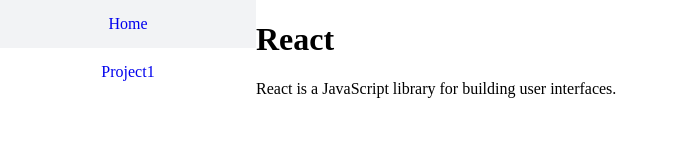
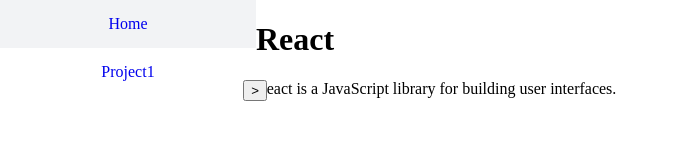
Before and after one commit to heron-he/baseReact50Projects, a React (Vite) app: page / in a window 1280 px wide. Shown: the top 160 px of the page, without its empty margins (0-679 px from the left). Built offline with nearby package versions, Linux system fonts and the light colour scheme.

Commit message:
feat: button of navigation

```diff
--- a/src/components/sidebar/index.tsx
+++ b/src/components/sidebar/index.tsx
@@ -2,8 +2,12 @@
 import {NavLink} from "react-router-dom";
 import styled from "styled-components";
 
-const sidebar = () => {
-    console.log(RouteList)
+interface sidebarProps {
+    isReduce: boolean,
+    switchShow: () => any
+}
+
+const sidebar = ({ isReduce, switchShow }: sidebarProps) => {
     const navigateList = RouteList.filter(item => item.name).map((item) => {
             const {name, path} = item
             return (
@@ -13,11 +17,19 @@
     )
     return (
         <div>
-            {navigateList.map((item, index) => (
-                <SidebarItemStyle key={index}>
-                    {item}
-                </SidebarItemStyle>
-            ))}
+            <div>
+                {navigateList.map((item, index) => (
+                    <SidebarItemStyle key={index}>
+                        {item}
+                    </SidebarItemStyle>
+                ))}
+            </div>
+            <div>
+                <ButtonStyle onClick={switchShow}>
+                    {isReduce ? '<' : '>'}
+                </ButtonStyle>
+            </div>
+
         </div>
     )
 }
@@ -36,5 +48,10 @@
     background-color: #F2F3F5;
   }
 `
+const ButtonStyle = styled.button`
+  position: fixed;
+  top: 10%;
+  left: 19%;
+`
 
 export default sidebar
--- a/src/page/pageIndex.tsx
+++ b/src/page/pageIndex.tsx
@@ -2,14 +2,16 @@
 import styled from "styled-components";
 import RouteList from "@/router";
 import {useRoutes} from "react-router-dom";
+import {useState} from "react";
 
 const Page = () => {
     const RouteElement = useRoutes(RouteList)
+    const [isReduce, setIsReduce] = useState(false)
     return (
         <>
             <RootStyle>
                 <SidebarStyle>
-                    <Sidebar/>
+                    <Sidebar isReduce={isReduce} switchShow={()=>setIsReduce(!isReduce)}/>
                 </SidebarStyle>
                 <MainStyle>
                     {RouteElement}
```
